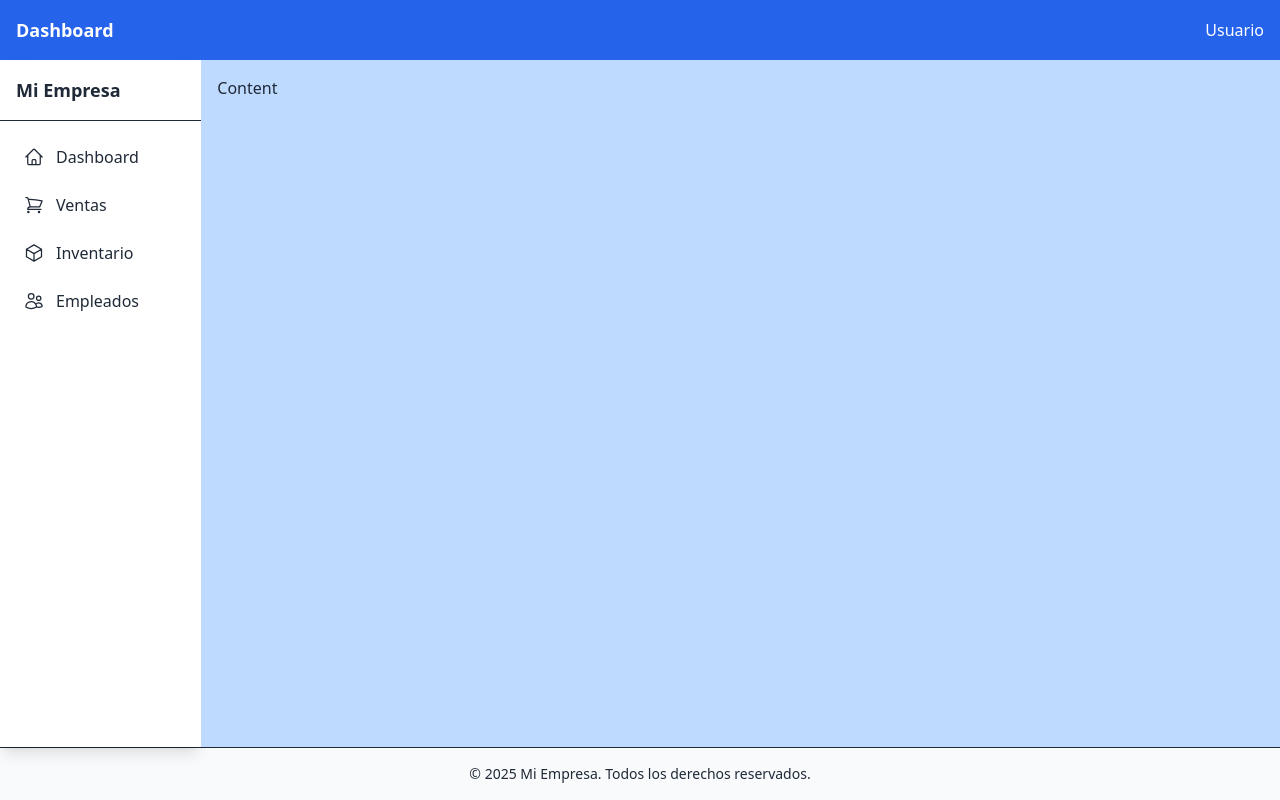
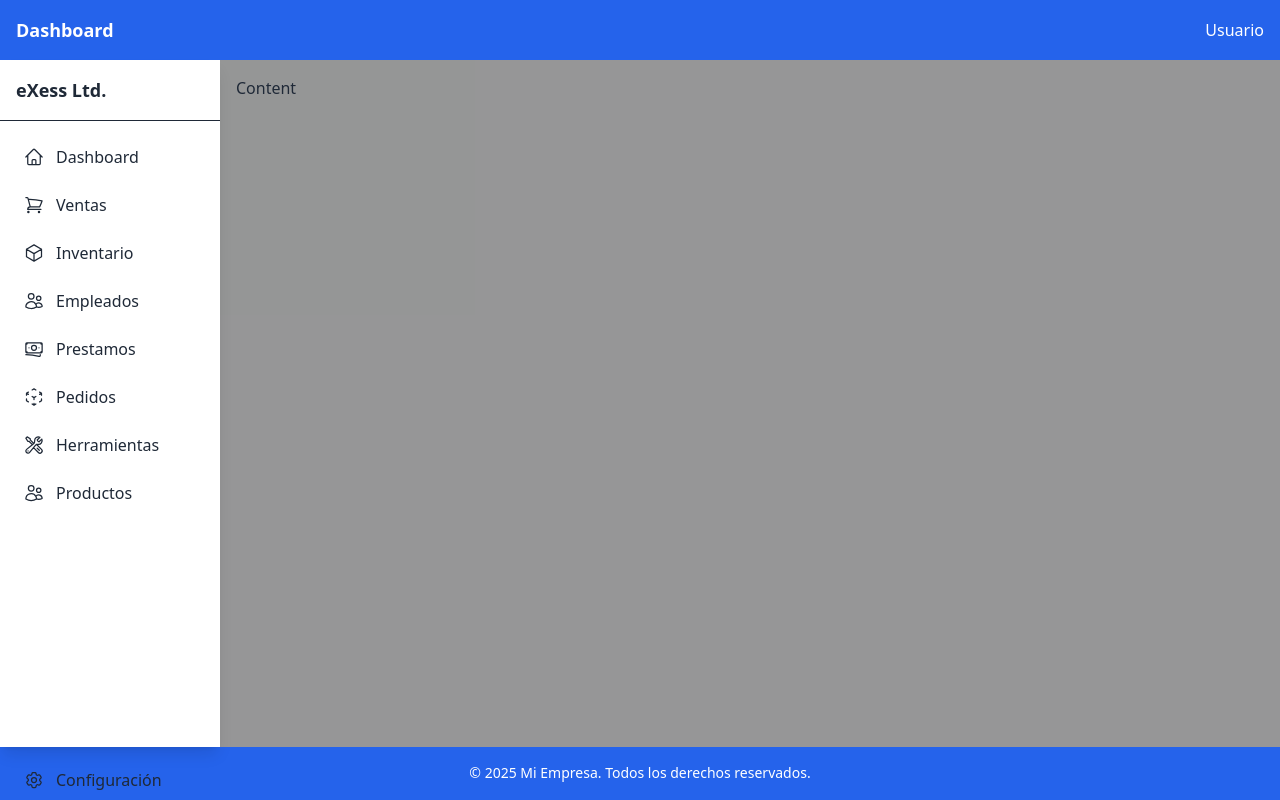
Before and after one commit to IsaaChaquito/Dashboard, a React (Vite) app: page / in a window 1280 px wide. Built offline with nearby package versions, Linux system fonts and the light colour scheme.

Commit message:
working on the layout

```diff
--- a/package.json
+++ b/package.json
@@ -15,6 +15,7 @@
     "react": "^19.1.1",
     "react-dom": "^19.1.1",
     "react-router": "^7.8.2",
+    "simplebar-react": "^3.3.2",
     "tailwindcss": "^4.1.12"
   },
   "devDependencies": {
--- a/src/App.css
+++ b/src/App.css
@@ -32,7 +32,7 @@
   --border-color-light: #cccccc;
 
   /* standar widths */
-  --sidebar-width: 240px;
+  --sidebar-width: 220px;
   --header-height: 60px;
   --footer-height: 53px;
 }
--- a/src/App.tsx
+++ b/src/App.tsx
@@ -1,6 +1,7 @@
 import { useState } from 'react'
 import './App.css'
 import Layout from './components/Layout/Layout'
+
 
 function App() {
   const [count, setCount] = useState(0)
@@ -26,7 +27,13 @@ function App() {
 
 
     // </div>
-    <Layout children={<h1>Content</h1>}></Layout>
+
+    <Layout
+      children={
+        <div className='h-screend'>Content</div>
+      }>
+
+    </Layout>
   )
 }
 
--- a/src/components/Layout/Footer.tsx
+++ b/src/components/Layout/Footer.tsx
@@ -1,6 +1,6 @@
 export default function Footer() {
   return (
-    <footer className="p-4 text-center text-sm border-t">
+    <footer className="p-4 text-center text-sm w-full h-[var(--footer-height)] bg-[var(--color-primary)] text-white z-0">
       © {new Date().getFullYear()} Mi Empresa. Todos los derechos reservados.
     </footer>
   );
--- a/src/components/Layout/Header.tsx
+++ b/src/components/Layout/Header.tsx
@@ -4,7 +4,7 @@ interface HeaderProps {
 
 export default function Header({ onMenuToggle }: HeaderProps) {
   return (
-    <header className="flex items-center justify-between p-4 bg-[var(--color-primary)] text-white">
+    <header className="fixed top-0 left-0 w-full h-[var(--header-height)] flex items-center justify-between p-4 bg-[var(--color-primary)] text-white">
       <button className="md:hidden" onClick={onMenuToggle}>☰</button>
       <h1 className="text-lg font-semibold">Dashboard</h1>
       <div className="flex items-center gap-4">
--- a/src/components/Layout/Layout.tsx
+++ b/src/components/Layout/Layout.tsx
@@ -26,6 +26,9 @@ export default function Layout({ children }: LayoutProps) {
     const handleResize = () => {
       if (window.innerWidth >= 640) {
         setIsSidebarOpen(false);
+        document.documentElement.style.setProperty("--sidebar-width", "220px");
+      }else{
+        document.documentElement.style.setProperty("--sidebar-width", "65px");
       }
     };
     window.addEventListener("resize", handleResize);
@@ -38,8 +41,21 @@ export default function Layout({ children }: LayoutProps) {
     <div className="flex flex-col h-screen bg-[var(--color-bg)] text-[var(--color-text)]">
       <Header onMenuToggle={() => setIsSidebarOpen(!isSidebarOpen)} />
       <div className="flex flex-1">
-        <Sidebar menu={appConfig.menu} isOpen={isSidebarOpen} setIsOpen={setIsSidebarOpen} />
-        <main className={`flex-1d overflow-y-auto p-4 w-full bg-blue-200 duration-150 ${isSidebarOpen ? '-translate-x-[var(--sidebar-width)] ': 'translate-x-0'}`}>{children}</main>
+        <Sidebar
+          // className="bg-red-200!"
+          company={appConfig.company}
+          menu={appConfig.menu}
+          isOpen={isSidebarOpen}
+          setIsOpen={setIsSidebarOpen}
+        />
+
+        <main className={`z-10 fixed top-[var(--header-height)] left-[var(--sidebar-width)] bottom-[var(--footer-height)] right-0 flex-1d overflow-y-auto p-4  bg-black/40 duration-150
+          ${isSidebarOpen ? '-translate-x-[var(--sidebar-width)]d': 'translate-x-0d'}
+          `}>
+          <div className="overflow-y-auto h-full">
+            {children}
+          </div>
+        </main>
       </div>
       <Footer />
     </div>
--- a/src/components/Layout/SidebarLeft.tsx
+++ b/src/components/Layout/SidebarLeft.tsx
@@ -1,27 +1,33 @@
 import { Link } from "react-router";
 import type { MenuItem } from "../../types/config";
-import { HomeIcon, ShoppingCartIcon, CubeIcon, UsersIcon } from '@heroicons/react/24/outline'
+import { HomeIcon, ShoppingCartIcon, CubeIcon, UsersIcon, Cog6ToothIcon, BanknotesIcon, CubeTransparentIcon, WrenchScrewdriverIcon } from '@heroicons/react/24/outline'
 
 const icons: Record<string, React.ComponentType<{ className?: string }>> = {
   HomeIcon,
   ShoppingCartIcon,
   CubeIcon,
   UsersIcon,
+  Cog6ToothIcon,
+  BanknotesIcon,
+  CubeTransparentIcon,
+  WrenchScrewdriverIcon
 };
 
 interface SidebarProps {
+  company?: string;
   menu: MenuItem[];
   isOpen: boolean;
   setIsOpen: (open: boolean) => void;
+  className?: string;
 }
 
-export default function Sidebar({ menu, isOpen }: SidebarProps) {
+export default function Sidebar({ company = "My Company", menu, isOpen, className }: SidebarProps) {
   return (
     <aside
-      className={`fixedd z-40d top-0 left-0 h-full w-60 bg-white shadow-lg transition-transform transform
-      ${isOpen ? "translate-x-0" : "-translate-x-full"} md:translate-x-0`}
+      className={`${className} z-20 fixed top-[var(--header-height)] left-0 bottom-[var(--footer-height)] h-fulld w-[var(--sidebar-width)] bg-white shadow-lg transition-transform transform
+      ${isOpen ? "translate-x-0d" : "-translate-x-fulld"} md:translate-x-0d`}
     >
-      <div className="p-4 font-bold text-lg border-b">Mi Empresa</div>
+      <div className="p-4 font-bold text-lg border-b">{company}</div>
       <nav className="p-4 space-y-2">
         {menu.map((item) => {
           const Icon = icons[item.icon] || HomeIcon;
@@ -29,7 +35,7 @@ export default function Sidebar({ menu, isOpen }: SidebarProps) {
             <Link
               key={item.path}
               to={item.path}
-              className="flex  items-center gap-3 p-2 rounded hover:bg-gray-100 "
+              className="flex items-center gap-3 p-2 rounded hover:bg-gray-100 last:bottom-0 last:fixed"
             >
               <Icon className="w-5 h-5" />
               {item.label}
--- a/src/config/appConfig.json
+++ b/src/config/appConfig.json
@@ -9,6 +9,11 @@
     { "label": "Dashboard", "icon": "HomeIcon", "path": "/dashboard" },
     { "label": "Ventas", "icon": "ShoppingCartIcon", "path": "/ventas" },
     { "label": "Inventario", "icon": "CubeIcon", "path": "/inventario" },
-    { "label": "Empleados", "icon": "UsersIcon", "path": "/empleados" }
+    { "label": "Empleados", "icon": "UsersIcon", "path": "/empleados" },
+    { "label": "Prestamos", "icon": "BanknotesIcon", "path": "/prestamos" },
+    { "label": "Pedidos", "icon": "CubeTransparentIcon", "path": "/pedidos" },
+    { "label": "Herramientas", "icon": "WrenchScrewdriverIcon", "path": "/herramientas" },
+    { "label": "Productos", "icon": "UsersIcon", "path": "/productos" },
+    { "label": "Configuración", "icon": "Cog6ToothIcon", "path": "/configuracion" }
   ]
 }
```
Also changed, not shown: 1 other file (tests, documents, lock files or other folders).
